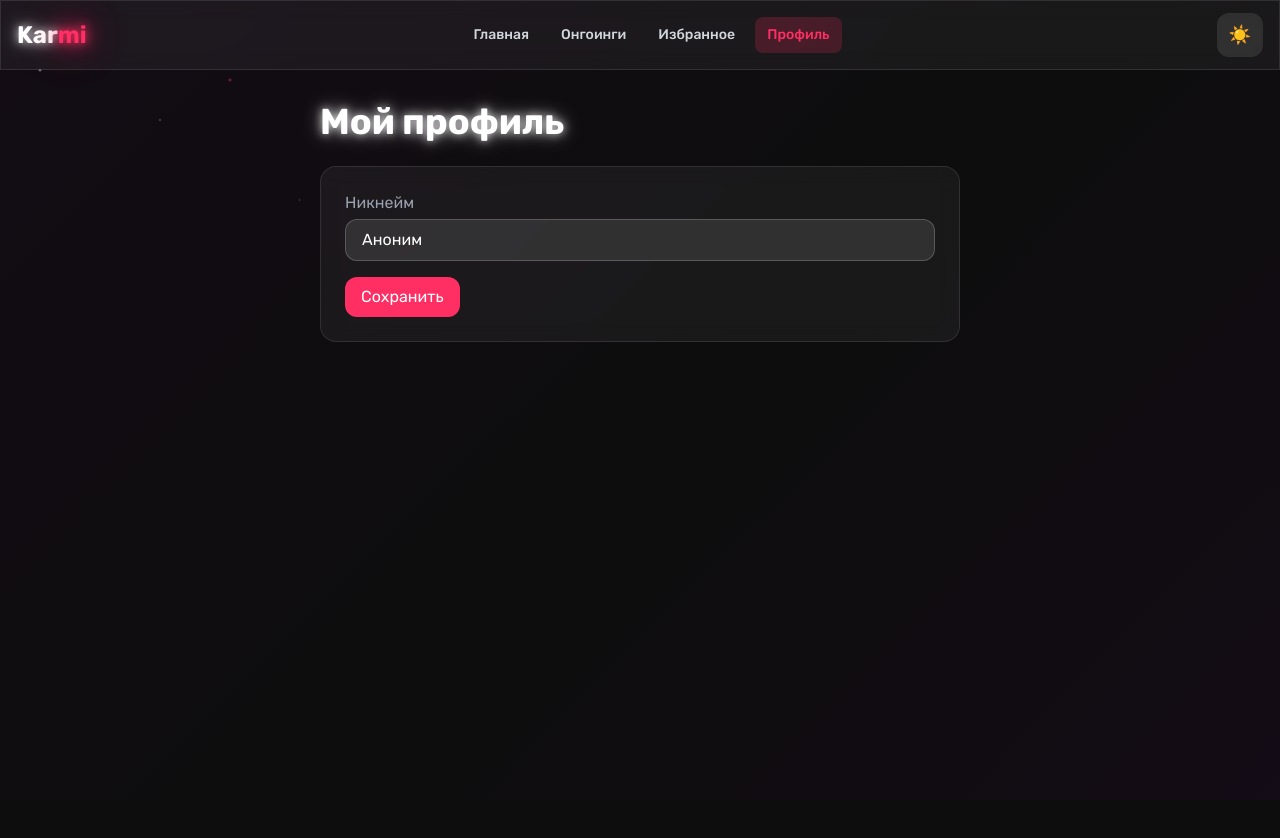
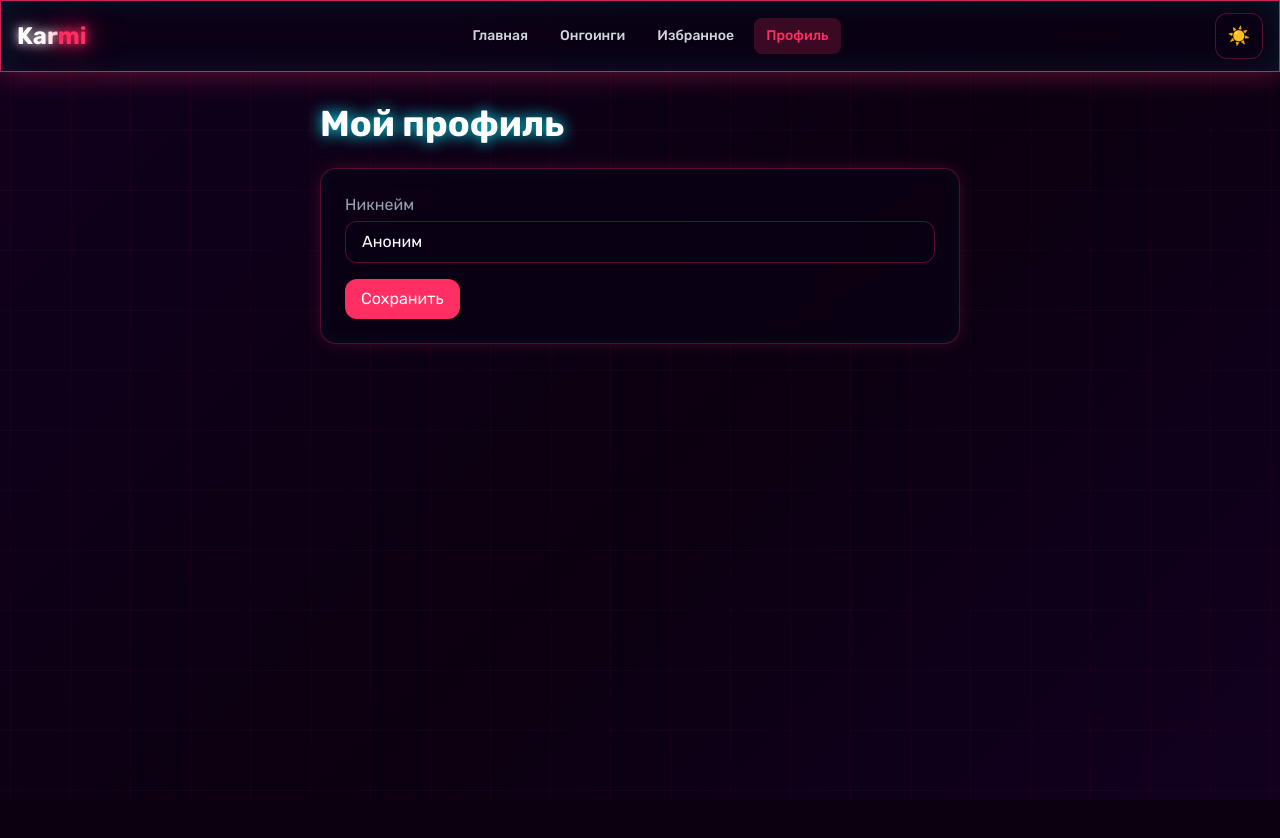
Before and after one commit to inupka-oss/karmi, a Next.js app: page /profile in a window 1280 px wide. Shown: the top 838 px of the page. Built offline with nearby package versions, Linux system fonts and the light colour scheme; no server answers; the database is empty.

Commit message:
киберпанк

```diff
--- a/src/app/globals.css
+++ b/src/app/globals.css
@@ -3,12 +3,12 @@
 @theme {
   --font-sans: 'Rubik', sans-serif;
   --color-neo-pink: #ff2e63;
-  --color-neo-red: #ff0035;
-  --color-neo-dark: #0d0d0d;
-  --color-neo-card: rgba(255, 255, 255, 0.05);
+  --color-neo-cyan: #00f0ff;
+  --color-neo-dark: #0a0010;
+  --color-neo-card: rgba(10, 0, 20, 0.8);
 }
 
-/* Тёмная тема по умолчанию */
+/* Базовая тема */
 body {
   background-color: var(--color-neo-dark);
   color: white;
@@ -17,57 +17,44 @@ body {
   font-family: var(--font-sans);
 }
 
-/* Светлая тема */
-.light body,
-body.light {
-  background-color: #f5f5f5;
-  color: #111111;
+/* Стеклянные карточки */
+.glass {
+  background: rgba(10, 0, 20, 0.7);
+  backdrop-filter: blur(12px);
+  -webkit-backdrop-filter: blur(12px);
+  border: 1px solid rgba(255, 46, 99, 0.3);
+  box-shadow: 0 0 15px rgba(255, 46, 99, 0.2), inset 0 0 15px rgba(0, 240, 255, 0.05);
 }
 
-/* Стеклянные карточки */
-.glass {
-  background: rgba(255, 255, 255, 0.05);
-  backdrop-filter: blur(10px);
-  -webkit-backdrop-filter: blur(10px);
-  border: 1px solid rgba(255, 255, 255, 0.1);
-}
-
-.light .glass {
-  background: rgba(255, 255, 255, 0.9);
-  backdrop-filter: blur(10px);
-  -webkit-backdrop-filter: blur(10px);
-  border: 1px solid rgba(0, 0, 0, 0.1);
-  box-shadow: 0 4px 16px rgba(0, 0, 0, 0.04);
+.glass:hover {
+  border-color: rgba(255, 46, 99, 0.8);
+  box-shadow: 0 0 30px rgba(255, 46, 99, 0.4), inset 0 0 30px rgba(0, 240, 255, 0.1);
 }
 
 ::-webkit-scrollbar { width: 6px; }
-::-webkit-scrollbar-track { background: #0d0d0d; }
+::-webkit-scrollbar-track { background: #0a0010; }
 ::-webkit-scrollbar-thumb { background: #ff2e63; border-radius: 3px; }
-.light ::-webkit-scrollbar-track { background: #e0e0e0; }
 
 /* Тени и свечения */
 @layer utilities {
   .text-glow-pink {
     text-shadow: 0 0 10px #ff2e63, 0 0 20px #ff2e63, 0 0 40px #ff2e63;
   }
+  .text-glow-cyan {
+    text-shadow: 0 0 10px #00f0ff, 0 0 20px #00f0ff, 0 0 40px #00f0ff;
+  }
   .text-glow-white {
     text-shadow: 0 0 10px rgba(255,255,255,0.8), 0 0 20px rgba(255,255,255,0.5);
   }
   .card-glow {
-    box-shadow: 0 0 20px rgba(255, 46, 99, 0.3), 0 0 40px rgba(255, 46, 99, 0.1);
+    box-shadow: 0 0 20px rgba(255, 46, 99, 0.4), 0 0 40px rgba(0, 240, 255, 0.2);
   }
   .card-hover-glow:hover {
-    box-shadow: 0 0 30px rgba(255, 46, 99, 0.6), 0 0 60px rgba(255, 46, 99, 0.3);
-  }
-  .light .card-glow {
-    box-shadow: 0 4px 16px rgba(0, 0, 0, 0.06), 0 0 0 1px rgba(255, 46, 99, 0.2);
-  }
-  .light .card-hover-glow:hover {
-    box-shadow: 0 8px 30px rgba(0, 0, 0, 0.1), 0 0 0 2px rgba(255, 46, 99, 0.4);
+    box-shadow: 0 0 35px rgba(255, 46, 99, 0.8), 0 0 60px rgba(0, 240, 255, 0.4);
   }
 }
 
-/* Анимированный фон */
+/* Фон с сеткой */
 @keyframes gradientShift {
   0% { background-position: 0% 50%; }
   50% { background-position: 100% 50%; }
@@ -78,14 +65,10 @@ body::before {
   content: "";
   position: fixed;
   inset: 0;
-  z-index: -1;
-  background: linear-gradient(135deg, #0d0d0d 0%, #1a0a1e 30%, #0d0d0d 70%, #1a0a1e 100%);
+  z-index: -2;
+  background: linear-gradient(135deg, #0a0010 0%, #1a0030 30%, #0a0010 70%, #1a0030 100%);
   background-size: 300% 300%;
   animation: gradientShift 15s ease infinite;
-}
-
-.light body::before {
-  background: linear-gradient(135deg, #f0f2f5 0%, #e9ecef 30%, #f0f2f5 70%, #e9ecef 100%);
 }
 
 body::after {
@@ -93,107 +76,54 @@ body::after {
   position: fixed;
   inset: 0;
   z-index: -1;
-  background-image: radial-gradient(2px 2px at 20px 30px, #ff2e63, transparent),
-                    radial-gradient(2px 2px at 40px 70px, #fff, transparent),
-                    radial-gradient(1px 1px at 90px 40px, #ff2e63, transparent),
-                    radial-gradient(1px 1px at 160px 120px, #fff, transparent),
-                    radial-gradient(2px 2px at 230px 80px, #ff2e63, transparent),
-                    radial-gradient(1px 1px at 300px 200px, #fff, transparent);
-  background-repeat: no-repeat;
-  background-size: 300px 300px;
+  background-image:
+    linear-gradient(rgba(255, 46, 99, 0.1) 1px, transparent 1px),
+    linear-gradient(90deg, rgba(255, 46, 99, 0.1) 1px, transparent 1px);
+  background-size: 60px 60px;
+  background-position: center center;
+  opacity: 0.5;
   animation: twinkle 10s infinite alternate;
 }
 
-.light body::after {
-  background-image: radial-gradient(2px 2px at 20px 30px, #ff2e63, transparent),
-                    radial-gradient(2px 2px at 40px 70px, #adb5bd, transparent),
-                    radial-gradient(1px 1px at 90px 40px, #ff2e63, transparent),
-                    radial-gradient(1px 1px at 160px 120px, #adb5bd, transparent),
-                    radial-gradient(2px 2px at 230px 80px, #ff2e63, transparent),
-                    radial-gradient(1px 1px at 300px 200px, #adb5bd, transparent);
+@keyframes twinkle {
+  0% { opacity: 0.2; }
+  100% { opacity: 0.5; }
 }
 
-@keyframes twinkle {
-  0% { opacity: 0.3; }
-  100% { opacity: 0.7; }
+/* Поля ввода и кнопки */
+input, textarea, select {
+  background-color: rgba(10, 0, 20, 0.6);
+  border: 1px solid rgba(255, 46, 99, 0.5);
+  color: white;
 }
 
-/* Явные стили для полей ввода и элементов в светлой теме */
-.light input,
-.light textarea,
-.light select {
-  background-color: #ffffff;
-  border: 1px solid #ced4da;
-  color: #212529;
-}
-.light input:focus,
-.light textarea:focus,
-.light select:focus {
-  border-color: #ff2e63;
-  box-shadow: 0 0 0 2px rgba(255, 46, 99, 0.1);
+input:focus, textarea:focus, select:focus {
+  border-color: #00f0ff;
+  box-shadow: 0 0 10px rgba(0, 240, 255, 0.5);
   outline: none;
 }
 
-.light .bg-white\/10,
-.light .bg-white\/5 {
-  background-color: #ffffff;
-  border: 1px solid #dee2e6;
+button.bg-neo-pink {
+  background-color: #ff2e63;
+  color: white;
+}
+button.bg-neo-pink:hover {
+  background-color: #e02557;
+  box-shadow: 0 0 15px rgba(255, 46, 99, 0.7);
 }
 
-.light .text-white {
-  color: #1a1a1a;
+/* Кнопки с иконками */
+.bg-white\/10 {
+  background-color: rgba(10, 0, 20, 0.6);
+  border: 1px solid rgba(255, 46, 99, 0.3);
 }
-
-.light .text-gray-300,
-.light .text-gray-400,
-.light .text-gray-500 {
-  color: #6c757d;
-}
-
-.light .text-neo-pink {
-  color: #ff2e63 !important;
-}
-
-.light .bg-neo-pink\/20 {
-  background-color: rgba(255, 46, 99, 0.15);
-}
-
-.light .border-white\/20 {
-  border-color: #ced4da;
-}
-
-.light .hover\:bg-white\/10:hover,
-.light .hover\:bg-white\/20:hover {
-  background-color: #f8f9fa;
-}
-
-/* Кнопки в светлой теме */
-.light .bg-neo-pink {
-  background-color: #ff2e63;
-  color: #ffffff;
-}
-.light .bg-neo-pink:hover {
-  background-color: #e02557;
-}
-
-/* Кнопки с иконками (избранное и т.д.) */
-.light .bg-white\/10 {
-  background-color: #f8f9fa;
-  border: 1px solid #dee2e6;
-}
-.light .bg-white\/10:hover {
-  background-color: #e9ecef;
+.bg-white\/10:hover {
+  background-color: rgba(255, 46, 99, 0.2);
+  border-color: #ff2e63;
 }
 
 /* Заголовки */
-.light h1, .light h2, .light h3 {
-  color: #212529;
+h1 {
+  color: #fff;
+  text-shadow: 0 0 15px #00f0ff;
 }
-
-/* Ссылки */
-.light a {
-  color: #212529;
-}
-.light a:hover {
-  color: #ff2e63;
-}
```
